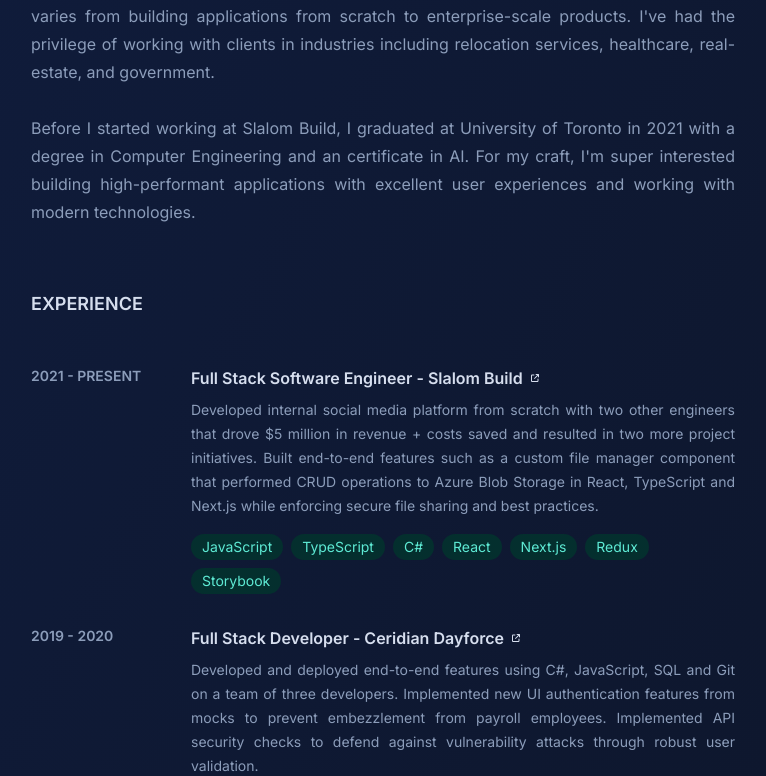
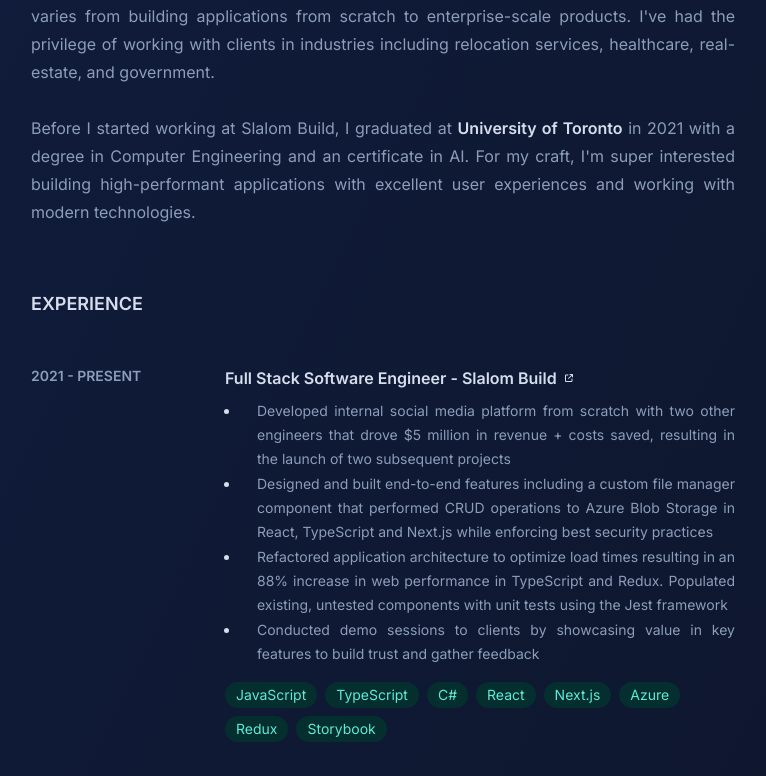
Before and after one commit to PuaChris/portfolio, a Next.js app: page / in a window 1280 px wide. Shown: the part 442-1218 px from the top of the page, without its empty margins (257-1023 px from the left). Built offline with nearby package versions, Linux system fonts and the light colour scheme.

Commit message:
Updated content

```diff
--- a/next.config.mjs
+++ b/next.config.mjs
@@ -1,7 +1,5 @@
 /** @type {import('next').NextConfig} */
 const nextConfig = {
-  // output: "export",
-  // basePath: process.env.NODE_ENV === "production" ? "/portfolio": undefined,
   images: {
     unoptimized: true,
   },
--- a/src/app/layout.tsx
+++ b/src/app/layout.tsx
@@ -6,8 +6,8 @@
 const inter = Inter({ subsets: ["latin"] });
 
 export const metadata: Metadata = {
-  title: "Christopher Pua",
-  description: "Website that tells just a little bit about Chris Pua",
+  title: "Chris Pua",
+  description: "A website that tells just a little bit about Chris Pua",
 };
 
 export default function RootLayout({
--- a/src/components/about-section.tsx
+++ b/src/components/about-section.tsx
@@ -1,14 +1,14 @@
-"use client";
+'use client';
 
-import { faGithub, faLinkedin } from "@fortawesome/free-brands-svg-icons";
-import { faCheckCircle, faEnvelope } from "@fortawesome/free-solid-svg-icons";
-import { FontAwesomeIcon } from "@fortawesome/react-fontawesome";
-import Link from "next/link";
-import { Popover, PopoverContent, PopoverTrigger } from "./ui/popover";
+import { faGithub, faLinkedin } from '@fortawesome/free-brands-svg-icons';
+import { faCheckCircle, faEnvelope } from '@fortawesome/free-solid-svg-icons';
+import { FontAwesomeIcon } from '@fortawesome/react-fontawesome';
+import Link from 'next/link';
+import { Popover, PopoverContent, PopoverTrigger } from './ui/popover';
 
 export default function AboutSection() {
   const copyToClipboard = async () => {
-    await navigator.clipboard.writeText("chrisatpua@gmail.com");
+    await navigator.clipboard.writeText('chrisatpua@gmail.com');
   };
 
   return (
@@ -43,7 +43,7 @@
               <FontAwesomeIcon className="icons" icon={faEnvelope} />
             </PopoverTrigger>
             <PopoverContent side="right">
-              Copied!{" "}
+              Copied!{' '}
               <FontAwesomeIcon
                 className="text-green-400"
                 icon={faCheckCircle}
@@ -54,22 +54,25 @@
       </div>
       <h3 className="mt-8">About</h3>
       <p className="about-text">
-        I&apos;m currently a full-stack engineer at{" "}
+        I&apos;m currently a full-stack engineer at{' '}
         <a
           className="font-semibold hyperlink"
           href="https://www.slalombuild.com/"
         >
           Slalom Build
-        </a>{" "}
-        for over 3 years now where my work varies from building applications from
-        scratch to enterprise-scale products. I&apos;ve had the privilege of
-        working with clients in industries including relocation services,
+        </a>{' '}
+        for over 3 years now where my work varies from building applications
+        from scratch to enterprise-scale products. I&apos;ve had the privilege
+        of working with clients in industries including relocation services,
         healthcare, real-estate, and government. <br /> <br />
-        Before I started working at Slalom Build, I graduated at University of
-        Toronto in 2021 with a degree in Computer Engineering and an certificate
-        in AI. For my craft, I&apos;m super interested building high-performant
+        Before I started working at Slalom Build, I graduated at{' '}
+        <a className="font-semibold hyperlink" href="https://www.utoronto.ca/">
+          University of Toronto
+        </a>{' '}
+        in 2021 with a degree in Computer Engineering and an certificate in AI.
+        For my craft, I&apos;m super interested building high-performant
         applications with excellent user experiences and working with modern
-        technologies.{" "}
+        technologies.{' '}
       </p>
     </div>
   );
--- a/src/components/experience-timeline.tsx
+++ b/src/components/experience-timeline.tsx
@@ -1,31 +1,39 @@
-import { FontAwesomeIcon } from "@fortawesome/react-fontawesome";
-import { Badge } from "./ui/badge";
-import { faArrowUpRightFromSquare } from "@fortawesome/free-solid-svg-icons";
+import { FontAwesomeIcon } from '@fortawesome/react-fontawesome';
+import { Badge } from './ui/badge';
+import { faArrowUpRightFromSquare } from '@fortawesome/free-solid-svg-icons';
 
 const EXPERIENCE_LIST = [
   {
-    timeline: "2021 - PRESENT",
-    title: "Full Stack Software Engineer - Slalom Build",
-    link: "https://www.slalombuild.com/",
-    description:
-      "Developed internal social media platform from scratch with two other engineers that drove $5 million in revenue + costs saved and resulted in two more project initiatives. Built end-to-end features such as a custom file manager component that performed CRUD operations to Azure Blob Storage in React, TypeScript and Next.js while enforcing secure file sharing and best practices.",
+    timeline: '2021 - PRESENT',
+    title: 'Full Stack Software Engineer - Slalom Build',
+    link: 'https://www.slalombuild.com/',
+    descriptions: [
+      'Developed internal social media platform from scratch with two other engineers that drove $5 million in revenue + costs saved, resulting in the launch of two subsequent projects',
+      'Designed and built end-to-end features including a custom file manager component that performed CRUD operations to Azure Blob Storage in React, TypeScript and Next.js while enforcing best security practices',
+      'Refactored application architecture to optimize load times resulting in an 88% increase in web performance in TypeScript and Redux. Populated existing, untested components with unit tests using the Jest framework',
+      'Conducted demo sessions to clients by showcasing value in key features to build trust and gather feedback',
+    ],
     badges: [
-      "JavaScript",
-      "TypeScript",
-      "C#",
-      "React",
-      "Next.js",
-      "Redux",
-      "Storybook",
+      'JavaScript',
+      'TypeScript',
+      'C#',
+      'React',
+      'Next.js',
+      'Azure',
+      'Redux',
+      'Storybook',
     ],
   },
   {
-    timeline: "2019 - 2020",
-    title: "Full Stack Developer - Ceridian Dayforce",
-    link: "https://www.dayforce.com/ca",
-    description:
-      "Developed and deployed end-to-end features using C#, JavaScript, SQL and Git on a team of three developers. Implemented new UI authentication features from mocks to prevent embezzlement from payroll employees. Implemented API security checks to defend against vulnerability attacks through robust user validation.",
-    badges: ["JavaScript", "C#", "SQL"],
+    timeline: '2019 - 2020',
+    title: 'Full Stack Developer - Ceridian Dayforce',
+    link: 'https://www.dayforce.com/ca',
+    descriptions: [
+      'Developed and deployed end-to-end features using C#, JavaScript, SQL and Git on a team of three developers',
+      'Implemented new UI authentication features from mocks to prevent embezzlement from payroll employees',
+      'Applied API security checks to defend against vulnerability attacks through robust user validation',
+    ],
+    badges: ['JavaScript', 'C#', 'SQL'],
   },
 ];
 
@@ -37,7 +45,7 @@
         <h3>Experience</h3>
         <div
           id="experience"
-          className="flex flex-col md:grid md:grid-cols-[0.5fr_2fr] md:gap-x-6 md: gap-y-8 mt-8"
+          className="flex flex-col md:grid md:grid-cols-[0.5fr_1.5fr] md:gap-x-6 md: gap-y-8 mt-8"
         >
           {EXPERIENCE_LIST.map((item) => (
             <>
@@ -47,12 +55,12 @@
               >
                 {item.timeline}
               </div>
-              <div className='flex flex-col gap-2'>
+              <div className="flex flex-col gap-2">
                 <span
-                id="experiences-dates"
-                className="text-sm font-semibold text-grey md:hidden"
+                  id="experiences-dates"
+                  className="text-sm font-semibold text-grey md:hidden"
                 >
-                {item.timeline}
+                  {item.timeline}
                 </span>
                 <span className="text-base font-semibold hyperlink flex flex-row items-center gap-2">
                   <a href={item.link}>{item.title}</a>
@@ -61,7 +69,13 @@
                     icon={faArrowUpRightFromSquare}
                   />
                 </span>
-                <p className="text-sm/6">{item.description}</p>
+                <ul className="list-disc pl-4">
+                  {item.descriptions?.map((desc, index) => (
+                    <li key={index} className='pl-4'>
+                      <p className="text-sm/6">{desc}</p>
+                    </li>
+                  ))}
+                </ul>
                 <div className="flex flex-row flex-wrap gap-2 mt-2">
                   {item.badges.map((badge) => (
                     <Badge className="badges" key={badge}>
```
